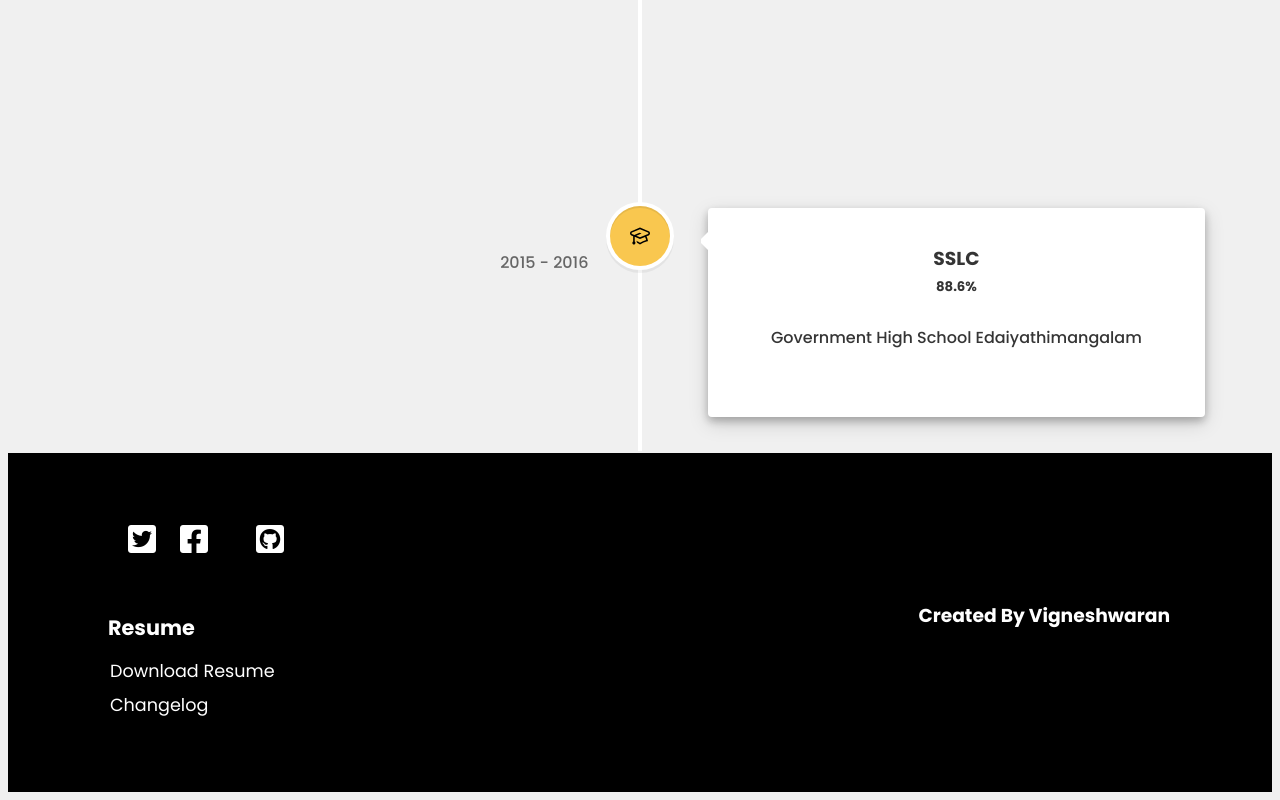
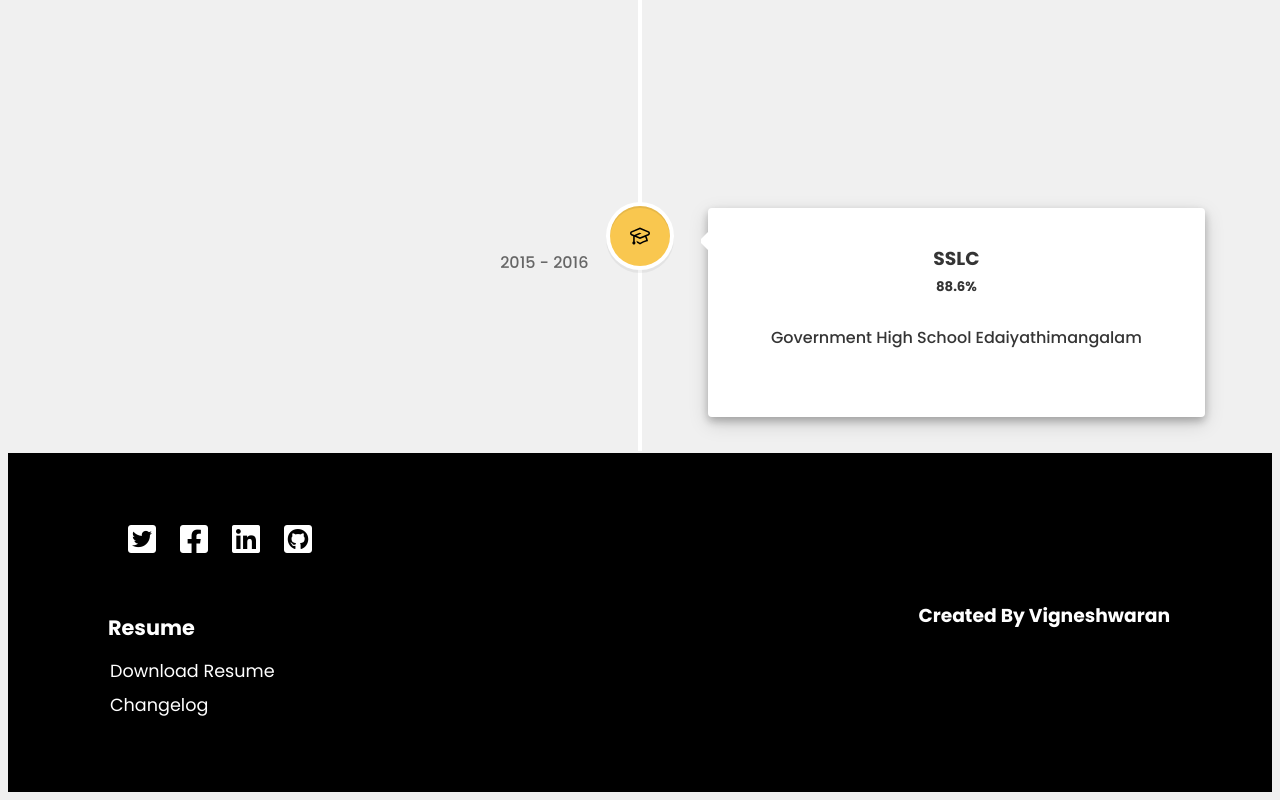
Before and after one commit to Vignesh2828/final_portfolio, a React (Create React App) app: page /final_portfolio/about in a window 1280 px wide. Shown: the part 2041-2841 px from the top of the page. Built offline with nearby package versions, Linux system fonts and the light colour scheme.

Commit message:
linkedi icon added

```diff
--- a/src/Components/Footer.js
+++ b/src/Components/Footer.js
@@ -14,7 +14,7 @@ const Footer = () => {
             <i className="fa-brands fa-facebook-square"></i>
           </a>
           <a href="https://www.linkedin.com/in/vigneshwaran-manivannan/">
-            <i className="fa-brands fa-linkedin-square"></i>
+            <i className="fa-brands fa-linkedin"></i>
           </a>
           <a href="https://github.com/Vignesh2828">
             <i className="fa-brands fa-github-square"></i>
```
